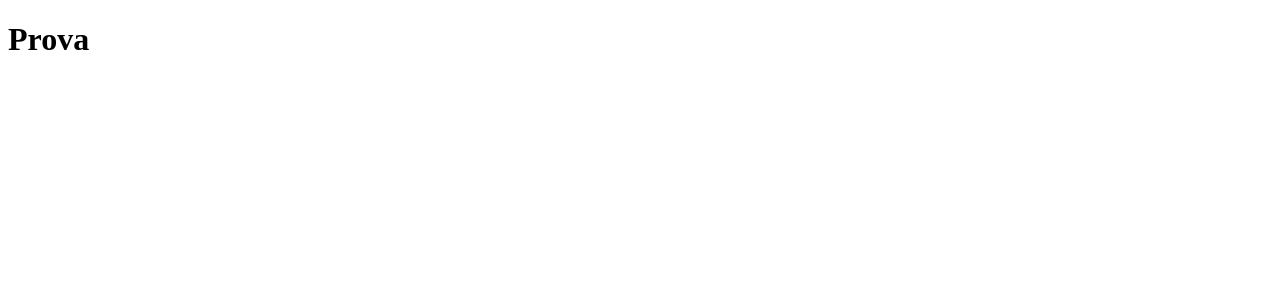
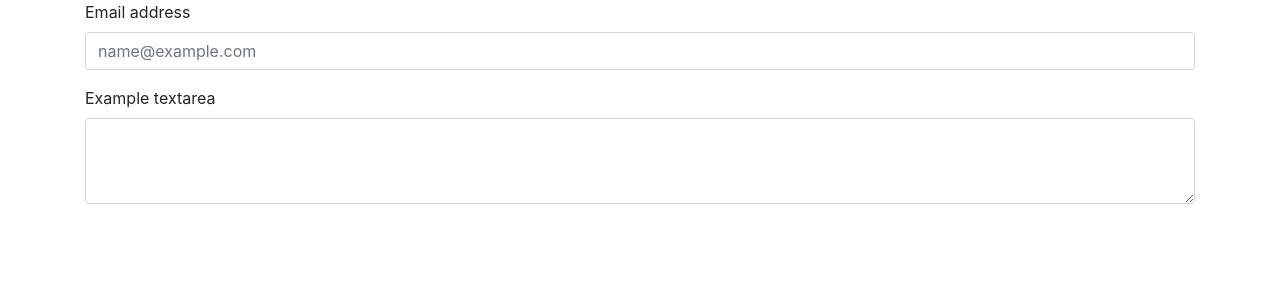
Before and after one commit to nicoglori/Uno, an Angular app: page / in a window 1280 px wide. Shown: the top 300 px of the page. Built offline with nearby package versions, Linux system fonts and the light colour scheme.

Commit message:
bootstrap

```diff
--- a/package.json
+++ b/package.json
@@ -19,6 +19,7 @@
     "@angular/platform-browser": "~11.2.0",
     "@angular/platform-browser-dynamic": "~11.2.0",
     "@angular/router": "~11.2.0",
+    "bootstrap": "^4.6.0",
     "rxjs": "~6.6.0",
     "tslib": "^2.0.0",
     "zone.js": "~0.11.3"
--- a/src/app/app.component.html
+++ b/src/app/app.component.html
@@ -1,2 +1,26 @@
-<h1>Prova</h1>
+<head>
+    <!-- Required meta tags -->
+    <meta charset="utf-8">
+    <meta name="viewport" content="width=device-width, initial-scale=1">
+
+
+    <title>Hello, world!</title>
+</head>
+
+<body>
+
+    <div class="container">
+        <div class="mb-3">
+            <label for="exampleFormControlInput1" class="form-label">Email address</label>
+            <input type="email" class="form-control" id="exampleFormControlInput1" placeholder="name@example.com">
+        </div>
+        <div class="mb-3">
+            <label for="exampleFormControlTextarea1" class="form-label">Example textarea</label>
+            <textarea class="form-control" id="exampleFormControlTextarea1" rows="3"></textarea>
+        </div>
+    </div>
+
+</body>
+
+
 <router-outlet></router-outlet>
--- a/src/styles.css
+++ b/src/styles.css
@@ -1 +1,2 @@
 /* You can add global styles to this file, and also import other style files */
+@import "~bootstrap/dist/css/bootstrap.css";
```
Also changed, not shown: 1 other file (tests, documents, lock files or other folders).
